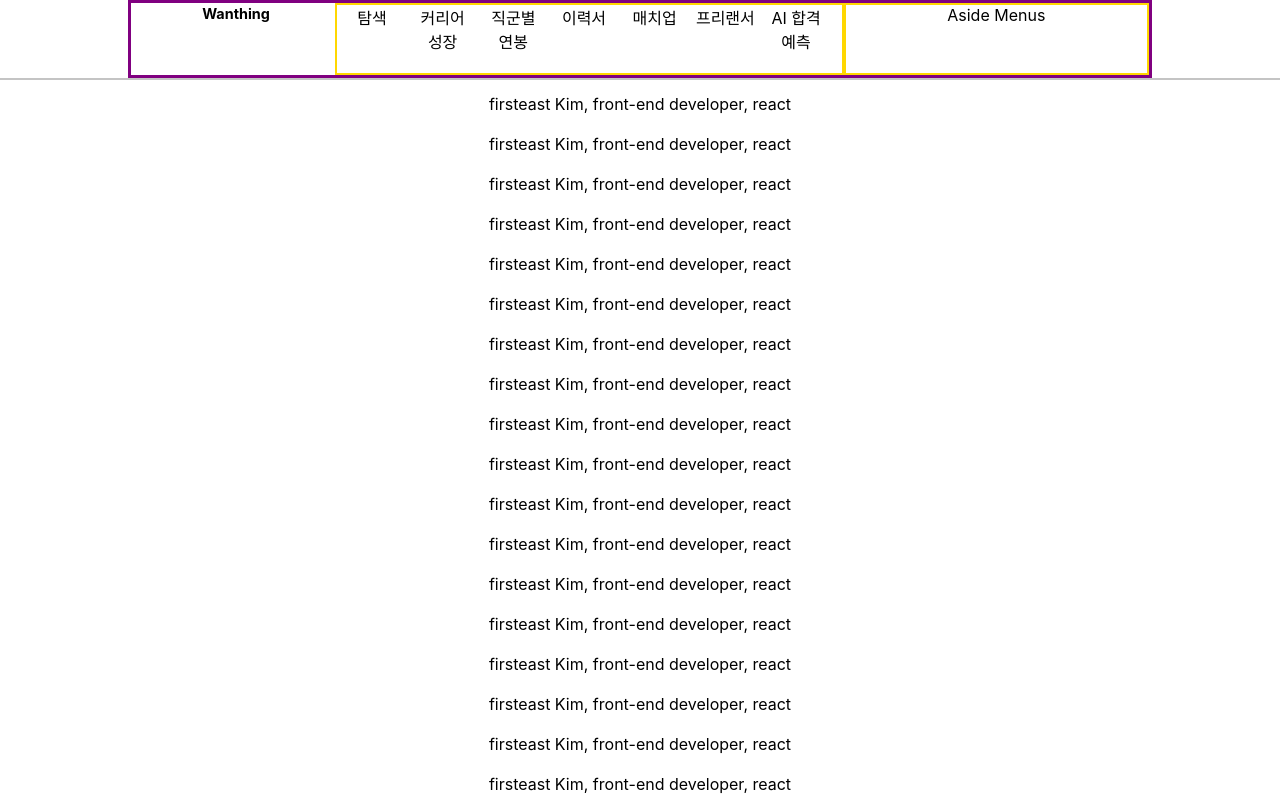
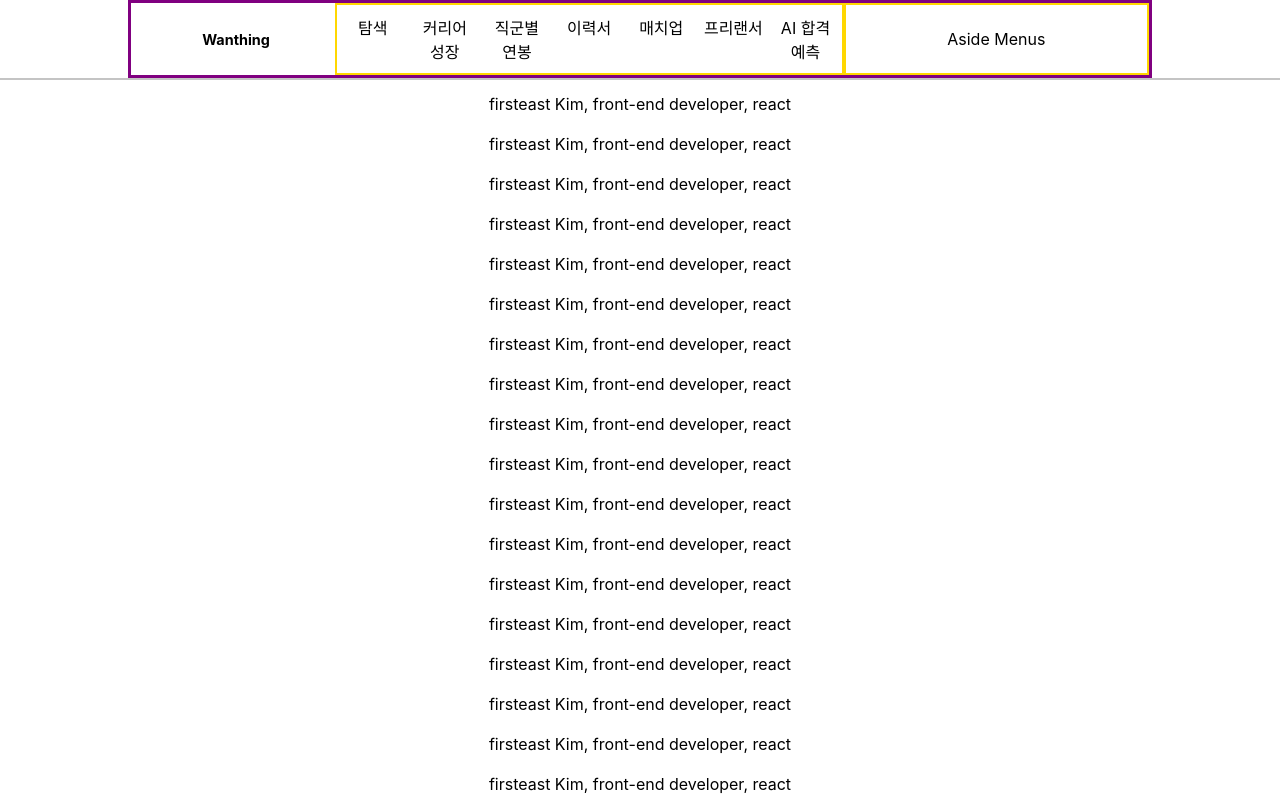
Before and after one commit to 201411108/free-onboarding-course, a React (Create React App) app: page / in a window 1280 px wide. Shown: the top 800 px of the page. Built offline with nearby package versions, Linux system fonts and the light colour scheme.

Commit message:
style: use flexible box into GNB
1. flex 속성을 지정, 세부적으로 정렬이 어려운 글자 세로 방향 가운데 정렬
구현
2. Menu들이 적절한 margin을 두도록 설정

```diff
--- a/src/components/style/MenuComponent.css
+++ b/src/components/style/MenuComponent.css
@@ -4,12 +4,12 @@
 }
 
 .menu-ul {
+    display: inline-flex;
     width: 100%;
-    height: 100%;
+    justify-content: space-around;
 }
 
 .menu-li {
     width: 12%;
-    margin: 0% 1%;
     float: left;
 }
--- a/src/components/style/TitleComponent.css
+++ b/src/components/style/TitleComponent.css
@@ -22,7 +22,6 @@
 .title-item {
     display: inline-block;
     width: 30%;
-    height: 100%;
     margin: 0% 5%;
     font-weight: bold;
     padding: 3% auto;
--- a/src/containers/style/GNBMenuContainer.css
+++ b/src/containers/style/GNBMenuContainer.css
@@ -1,5 +1,7 @@
 .title-container, .menu-container, .aside-menu-container {
-    display: inline-block;
+    display: flex;
+    justify-content: center;
+    align-items: center;
     height: 100%;
 }
 
```
